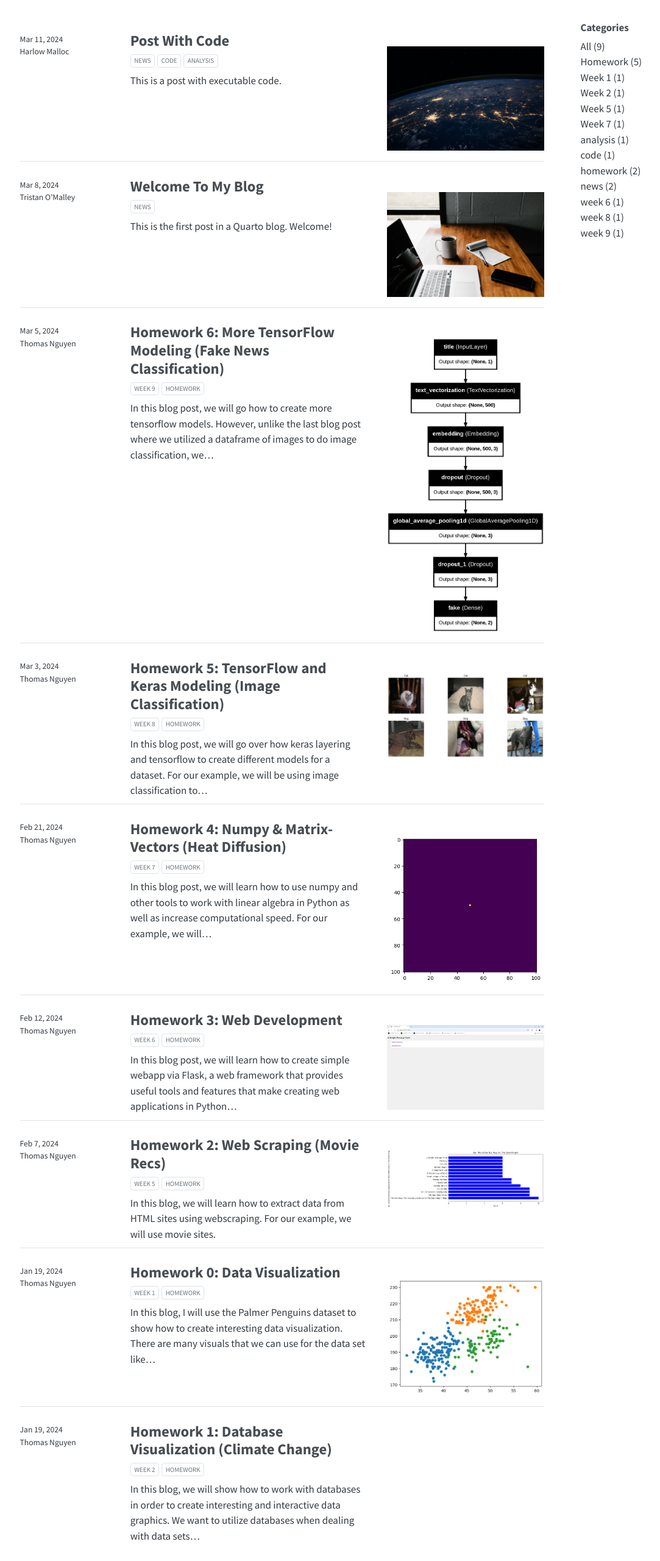
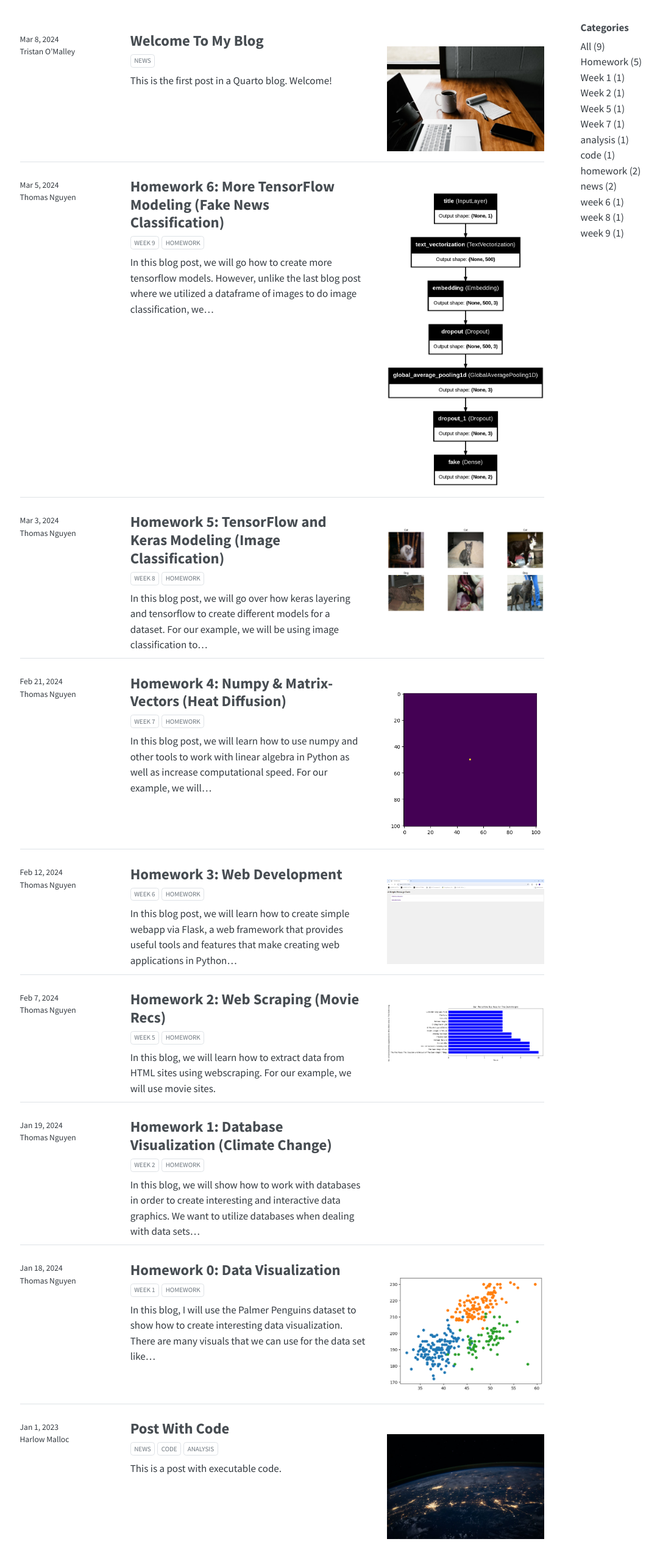
Before and after one commit to Coding-Tom-1405/Thomas-s-Blogs, a plain HTML site: page index.html in a window 1280 px wide. Shown: the part 200-2760 px from the top of the page at 61% size, without its empty margins (40-1123 px from the left). Drawn offline with nearby package versions, Linux system fonts and the light colour scheme.

Commit message:
Built site for gh-pages

```diff
--- a/index.html
+++ b/index.html
@@ -205,46 +205,7 @@
 
 <div class="quarto-listing quarto-listing-container-default" id="listing-listing">
 <div class="list quarto-listing-default">
-<div class="quarto-post image-right" data-index="0" data-categories="news,code,analysis" data-listing-date-sort="1710140400000" data-listing-file-modified-sort="1710141381168" data-listing-date-modified-sort="NaN" data-listing-reading-time-sort="1" data-listing-word-count-sort="7">
-<div class="thumbnail">
-<p><a href="./posts/post-with-code/index.html" class="no-external"></a></p><a href="./posts/post-with-code/index.html" class="no-external">
-<p><img src="./posts/post-with-code/image.jpg" class="thumbnail-image"></p>
-</a><p><a href="./posts/post-with-code/index.html" class="no-external"></a></p>
-</div>
-<div class="body">
-<h3 class="no-anchor listing-title">
-<a href="./posts/post-with-code/index.html" class="no-external">Post With Code</a>
-</h3>
-<div class="listing-subtitle">
-<a href="./posts/post-with-code/index.html" class="no-external"></a>
-</div>
-<div class="listing-categories">
-<div class="listing-category" onclick="window.quartoListingCategory('news'); return false;">
-news
-</div>
-<div class="listing-category" onclick="window.quartoListingCategory('code'); return false;">
-code
-</div>
-<div class="listing-category" onclick="window.quartoListingCategory('analysis'); return false;">
-analysis
-</div>
-</div>
-<div class="listing-description">
-<a href="./posts/post-with-code/index.html" class="no-external">This is a post with executable code.</a>
-</div>
-</div>
-<div class="metadata">
-<a href="./posts/post-with-code/index.html" class="no-external">
-<div class="listing-date">
-Mar 11, 2024
-</div>
-<div class="listing-author">
-Harlow Malloc
-</div>
-</a>
-</div>
-</div>
-<div class="quarto-post image-right" data-index="1" data-categories="news" data-listing-date-sort="1709884800000" data-listing-file-modified-sort="1710141381168" data-listing-date-modified-sort="NaN" data-listing-reading-time-sort="1" data-listing-word-count-sort="32">
+<div class="quarto-post image-right" data-index="0" data-categories="news" data-listing-date-sort="1709884800000" data-listing-file-modified-sort="1710141381168" data-listing-date-modified-sort="NaN" data-listing-reading-time-sort="1" data-listing-word-count-sort="32">
 <div class="thumbnail">
 <p><a href="./posts/welcome/index.html" class="no-external"></a></p><a href="./posts/welcome/index.html" class="no-external">
 <p class="card-img-top"><img src="posts\welcome\thumbnail.jpg"  class="thumbnail-image card-img"/></p>
@@ -277,7 +238,7 @@
 </a>
 </div>
 </div>
-<div class="quarto-post image-right" data-index="2" data-categories="week 9,homework" data-listing-date-sort="1709625600000" data-listing-file-modified-sort="1710141266014" data-listing-date-modified-sort="NaN" data-listing-reading-time-sort="5" data-listing-word-count-sort="936">
+<div class="quarto-post image-right" data-index="1" data-categories="week 9,homework" data-listing-date-sort="1709625600000" data-listing-file-modified-sort="1710141266014" data-listing-date-modified-sort="NaN" data-listing-reading-time-sort="5" data-listing-word-count-sort="936">
 <div class="thumbnail">
 <p><a href="./posts/HW6/index.html" class="no-external"></a></p><a href="./posts/HW6/index.html" class="no-external">
 <p class="card-img-top"><img src="posts\HW6\index_files\figure-html\cell-13-output-1.png"  class="thumbnail-image card-img"/></p>
@@ -313,7 +274,7 @@
 </a>
 </div>
 </div>
-<div class="quarto-post image-right" data-index="3" data-categories="week 8,Homework" data-listing-date-sort="1709452800000" data-listing-file-modified-sort="1710141427297" data-listing-date-modified-sort="NaN" data-listing-reading-time-sort="10" data-listing-word-count-sort="1884">
+<div class="quarto-post image-right" data-index="2" data-categories="week 8,Homework" data-listing-date-sort="1709452800000" data-listing-file-modified-sort="1710141427297" data-listing-date-modified-sort="NaN" data-listing-reading-time-sort="10" data-listing-word-count-sort="1884">
 <div class="thumbnail">
 <p><a href="./posts/HW5/index.html" class="no-external"></a></p><a href="./posts/HW5/index.html" class="no-external">
 <p class="card-img-top"><img src="posts\HW5\index_files\figure-html\cell-11-output-1.png"  class="thumbnail-image card-img"/></p>
@@ -349,7 +310,7 @@
 </a>
 </div>
 </div>
-<div class="quarto-post image-right" data-index="4" data-categories="Week 7,Homework" data-listing-date-sort="1708502400000" data-listing-file-modified-sort="1708580608488" data-listing-date-modified-sort="NaN" data-listing-reading-time-sort="1" data-listing-word-count-sort="103">
+<div class="quarto-post image-right" data-index="3" data-categories="Week 7,Homework" data-listing-date-sort="1708502400000" data-listing-file-modified-sort="1708580608488" data-listing-date-modified-sort="NaN" data-listing-reading-time-sort="1" data-listing-word-count-sort="103">
 <div class="thumbnail">
 <p><a href="./posts/HW4/index.html" class="no-external"></a></p><a href="./posts/HW4/index.html" class="no-external">
 <p class="card-img-top"><img src="posts\HW4\index_files\figure-html\cell-3-output-1.png"  class="thumbnail-image card-img"/></p>
@@ -385,7 +346,7 @@
 </a>
 </div>
 </div>
-<div class="quarto-post image-right" data-index="5" data-categories="week 6,homework" data-listing-date-sort="1707724800000" data-listing-file-modified-sort="1708067239330" data-listing-date-modified-sort="NaN" data-listing-reading-time-sort="20" data-listing-word-count-sort="3821">
+<div class="quarto-post image-right" data-index="4" data-categories="week 6,homework" data-listing-date-sort="1707724800000" data-listing-file-modified-sort="1708067239330" data-listing-date-modified-sort="NaN" data-listing-reading-time-sort="20" data-listing-word-count-sort="3821">
 <div class="thumbnail">
 <p><a href="./posts/HW3/index.html" class="no-external"></a></p><a href="./posts/HW3/index.html" class="no-external">
 <p class="card-img-top"><img src="posts\HW3\index_files\figure-html\668a3f4b-1-PIC16B-HW3-PIC1-2.png"  class="thumbnail-image card-img"/></p>
@@ -421,7 +382,7 @@
 </a>
 </div>
 </div>
-<div class="quarto-post image-right" data-index="6" data-categories="Week 5,Homework" data-listing-date-sort="1707292800000" data-listing-file-modified-sort="1708574356068" data-listing-date-modified-sort="NaN" data-listing-reading-time-sort="8" data-listing-word-count-sort="1539">
+<div class="quarto-post image-right" data-index="5" data-categories="Week 5,Homework" data-listing-date-sort="1707292800000" data-listing-file-modified-sort="1708574356068" data-listing-date-modified-sort="NaN" data-listing-reading-time-sort="8" data-listing-word-count-sort="1539">
 <div class="thumbnail">
 <p><a href="./posts/HW2/index.html" class="no-external"></a></p><a href="./posts/HW2/index.html" class="no-external">
 <p class="card-img-top"><img src="posts\HW2\index_files\figure-html\cell-8-output-1.png"  class="thumbnail-image card-img"/></p>
@@ -457,43 +418,7 @@
 </a>
 </div>
 </div>
-<div class="quarto-post image-right" data-index="7" data-categories="Week 1,Homework" data-listing-date-sort="1705651200000" data-listing-file-modified-sort="1706560104767" data-listing-date-modified-sort="NaN" data-listing-reading-time-sort="4" data-listing-word-count-sort="634">
-<div class="thumbnail">
-<p><a href="./posts/bruin/index.html" class="no-external"></a></p><a href="./posts/bruin/index.html" class="no-external">
-<p class="card-img-top"><img src="posts\bruin\index_files\figure-html\cell-12-output-1.png"  class="thumbnail-image card-img"/></p>
-</a><p><a href="./posts/bruin/index.html" class="no-external"></a></p>
-</div>
-<div class="body">
-<h3 class="no-anchor listing-title">
-<a href="./posts/bruin/index.html" class="no-external">Homework 0: Data Visualization</a>
-</h3>
-<div class="listing-subtitle">
-<a href="./posts/bruin/index.html" class="no-external"></a>
-</div>
-<div class="listing-categories">
-<div class="listing-category" onclick="window.quartoListingCategory('Week 1'); return false;">
-Week 1
-</div>
-<div class="listing-category" onclick="window.quartoListingCategory('Homework'); return false;">
-Homework
-</div>
-</div>
-<div class="listing-description">
-<a href="./posts/bruin/index.html" class="no-external">In this blog, I will use the Palmer Penguins dataset to show how to create interesting data visualization. There are many visuals that we can use for the data set like…</a>
-</div>
-</div>
-<div class="metadata">
-<a href="./posts/bruin/index.html" class="no-external">
-<div class="listing-date">
-Jan 19, 2024
-</div>
-<div class="listing-author">
-Thomas Nguyen
-</div>
-</a>
-</div>
-</div>
-<div class="quarto-post image-right" data-index="8" data-categories="Week 2,Homework" data-listing-date-sort="1705651200000" data-listing-file-modified-sort="1707725387555" data-listing-date-modified-sort="NaN" data-listing-reading-time-sort="6" data-listing-word-count-sort="1146">
+<div class="quarto-post image-right" data-index="6" data-categories="Week 2,Homework" data-listing-date-sort="1705651200000" data-listing-file-modified-sort="1707725387555" data-listing-date-modified-sort="NaN" data-listing-reading-time-sort="6" data-listing-word-count-sort="1146">
 <div class="thumbnail">
 <p><a href="./posts/HW1/index.html" class="no-external"></a></p><a href="./posts/HW1/index.html" class="no-external">
 <div class="listing-item-img-placeholder card-img-top" >&nbsp;</div>
@@ -525,6 +450,81 @@
 </div>
 <div class="listing-author">
 Thomas Nguyen
+</div>
+</a>
+</div>
+</div>
+<div class="quarto-post image-right" data-index="7" data-categories="Week 1,Homework" data-listing-date-sort="1705564800000" data-listing-file-modified-sort="1710142012583" data-listing-date-modified-sort="NaN" data-listing-reading-time-sort="4" data-listing-word-count-sort="634">
+<div class="thumbnail">
+<p><a href="./posts/bruin/index.html" class="no-external"></a></p><a href="./posts/bruin/index.html" class="no-external">
+<p class="card-img-top"><img src="posts\bruin\index_files\figure-html\cell-12-output-1.png"  class="thumbnail-image card-img"/></p>
+</a><p><a href="./posts/bruin/index.html" class="no-external"></a></p>
+</div>
+<div class="body">
+<h3 class="no-anchor listing-title">
+<a href="./posts/bruin/index.html" class="no-external">Homework 0: Data Visualization</a>
+</h3>
+<div class="listing-subtitle">
+<a href="./posts/bruin/index.html" class="no-external"></a>
+</div>
+<div class="listing-categories">
+<div class="listing-category" onclick="window.quartoListingCategory('Week 1'); return false;">
+Week 1
+</div>
+<div class="listing-category" onclick="window.quartoListingCategory('Homework'); return false;">
+Homework
+</div>
+</div>
+<div class="listing-description">
+<a href="./posts/bruin/index.html" class="no-external">In this blog, I will use the Palmer Penguins dataset to show how to create interesting data visualization. There are many visuals that we can use for the data set like…</a>
+</div>
+</div>
+<div class="metadata">
+<a href="./posts/bruin/index.html" class="no-external">
+<div class="listing-date">
+Jan 18, 2024
+</div>
+<div class="listing-author">
+Thomas Nguyen
+</div>
+</a>
+</div>
+</div>
+<div class="quarto-post image-right" data-index="8" data-categories="news,code,analysis" data-listing-date-sort="1672560000000" data-listing-file-modified-sort="1710141964042" data-listing-date-modified-sort="NaN" data-listing-reading-time-sort="1" data-listing-word-count-sort="7">
+<div class="thumbnail">
+<p><a href="./posts/post-with-code/index.html" class="no-external"></a></p><a href="./posts/post-with-code/index.html" class="no-external">
+<p><img src="./posts/post-with-code/image.jpg" class="thumbnail-image"></p>
+</a><p><a href="./posts/post-with-code/index.html" class="no-external"></a></p>
+</div>
+<div class="body">
+<h3 class="no-anchor listing-title">
+<a href="./posts/post-with-code/index.html" class="no-external">Post With Code</a>
+</h3>
+<div class="listing-subtitle">
+<a href="./posts/post-with-code/index.html" class="no-external"></a>
+</div>
+<div class="listing-categories">
+<div class="listing-category" onclick="window.quartoListingCategory('news'); return false;">
+news
+</div>
+<div class="listing-category" onclick="window.quartoListingCategory('code'); return false;">
+code
+</div>
+<div class="listing-category" onclick="window.quartoListingCategory('analysis'); return false;">
+analysis
+</div>
+</div>
+<div class="listing-description">
+<a href="./posts/post-with-code/index.html" class="no-external">This is a post with executable code.</a>
+</div>
+</div>
+<div class="metadata">
+<a href="./posts/post-with-code/index.html" class="no-external">
+<div class="listing-date">
+Jan 1, 2023
+</div>
+<div class="listing-author">
+Harlow Malloc
 </div>
 </a>
 </div>
--- a/listings.json
+++ b/listings.json
@@ -2,15 +2,15 @@
   {
     "listing": "/index.html",
     "items": [
-      "/posts/post-with-code/index.html",
       "/posts/welcome/index.html",
       "/posts/HW6/index.html",
       "/posts/HW5/index.html",
       "/posts/HW4/index.html",
       "/posts/HW3/index.html",
       "/posts/HW2/index.html",
+      "/posts/HW1/index.html",
       "/posts/bruin/index.html",
-      "/posts/HW1/index.html"
+      "/posts/post-with-code/index.html"
     ]
   }
 ]
--- a/sitemap.xml
+++ b/sitemap.xml
@@ -18,7 +18,7 @@
   </url>
   <url>
     <loc>https://Coding-Tom-1405.github.io/Thomas-s-Blogs/posts/bruin/index.html</loc>
-    <lastmod>2024-01-29T20:28:24.767Z</lastmod>
+    <lastmod>2024-03-11T07:26:52.583Z</lastmod>
   </url>
   <url>
     <loc>https://Coding-Tom-1405.github.io/Thomas-s-Blogs/about.html</loc>
@@ -42,6 +42,6 @@
   </url>
   <url>
     <loc>https://Coding-Tom-1405.github.io/Thomas-s-Blogs/posts/post-with-code/index.html</loc>
-    <lastmod>2024-03-11T07:16:21.168Z</lastmod>
+    <lastmod>2024-03-11T07:26:04.042Z</lastmod>
   </url>
 </urlset>
```
Also changed, not shown: posts/bruin/index.html (+2 -2 lines), posts/post-with-code/index.html (+2 -2 lines), search.json, 1 other file.
